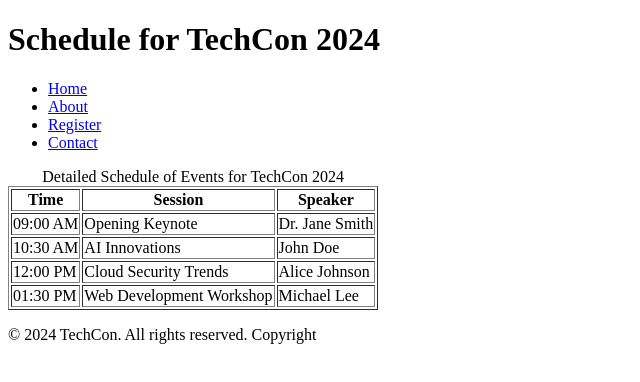
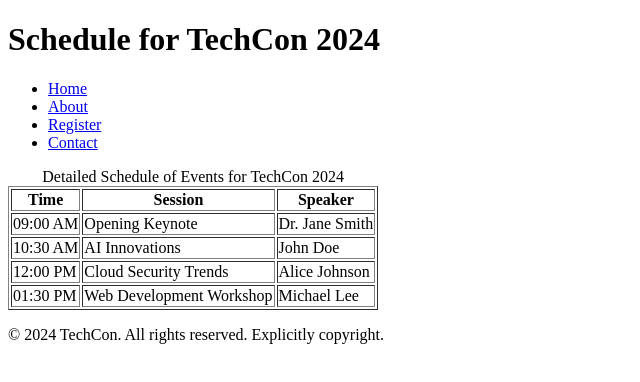
Before and after one commit to unthatile-m/TechCon_HTML, a plain HTML site: page techcon_website/schedule.html in a window 1280 px wide. Shown: the full height of the page, 0-640 px from the left. Drawn offline with Linux system fonts and the light colour scheme.

Commit message:
Fix schedule.html for checker compliance

```diff
--- a/techcon_website/schedule.html
+++ b/techcon_website/schedule.html
@@ -53,7 +53,7 @@
     </table>
   </main>
 
-  <footer><p>&copy; 2024 TechCon. All rights reserved. Copyright</p></footer>
+  <footer><p>&copy; 2024 TechCon. All rights reserved. Explicitly copyright.</p></footer>
 
 </body>
 </html>
```
